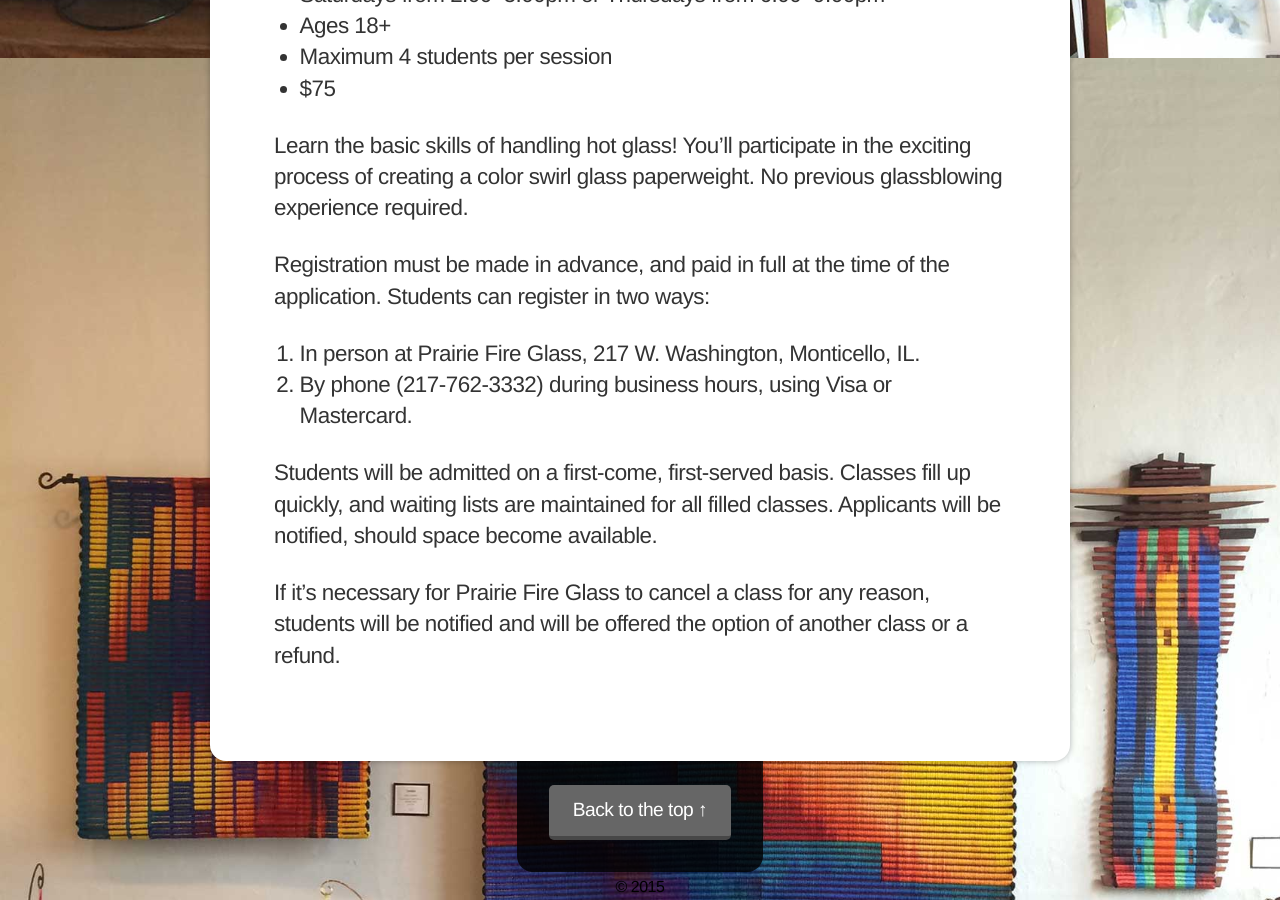
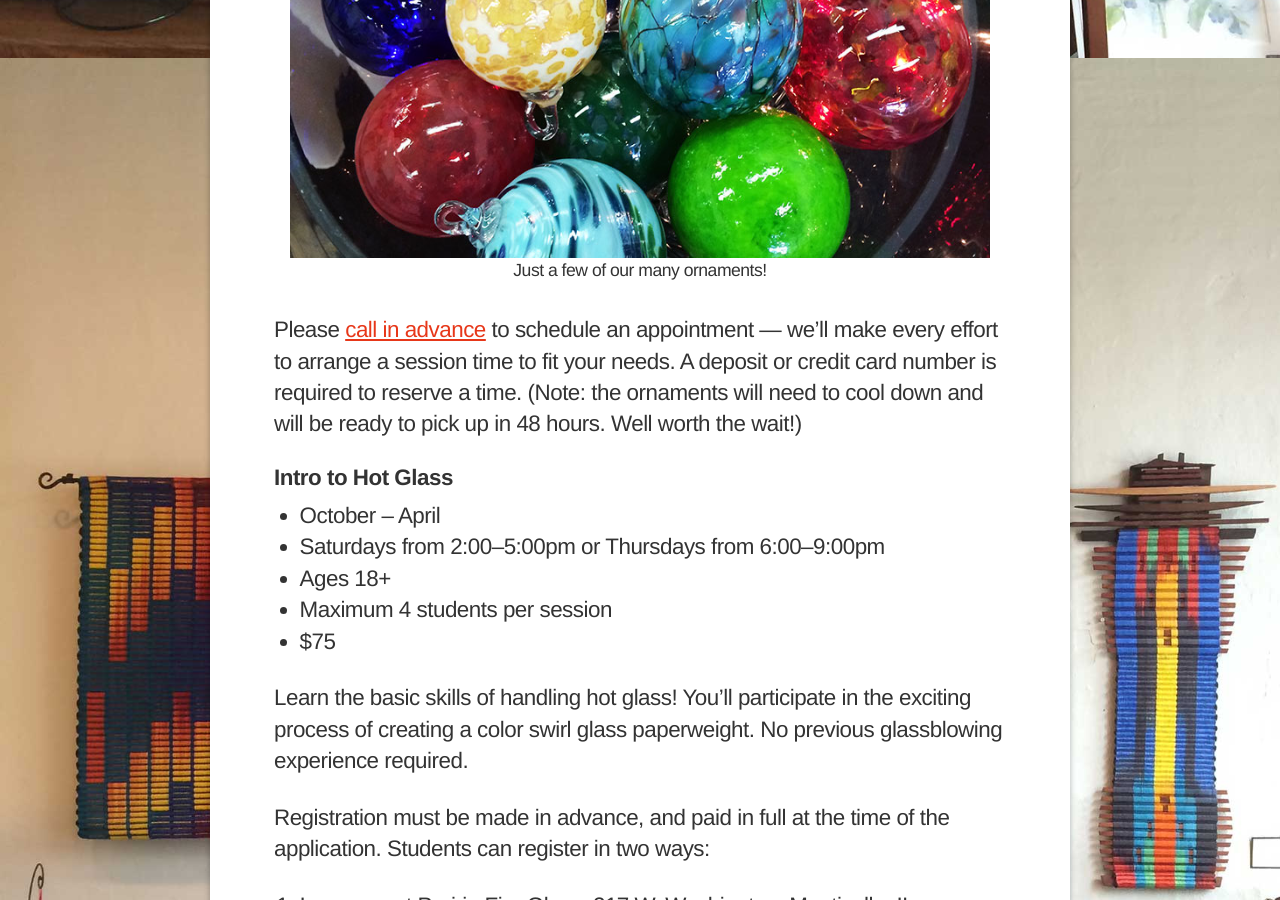
Before and after one commit to prairiefireglass/prairiefireglass.github.io, a Jekyll site: the page built from events/index.html, in a window 1280 px wide and 900 px high, scrolled down 1649 px. Built offline with Jekyll 4.4.1, drawn with Linux system fonts in a browser that asks for light colours; nearby versions of some CDN libraries.

Commit message:
Add ornaments image

```diff
--- a/events/index.html
+++ b/events/index.html
@@ -51,6 +51,10 @@
     <p>
       Guaranteed fun for all ages! You pick the colors and provide the air, and we do the rest. Great for individuals, families, scout, church, and school groups who want to experience glassblowing. Make them for yourself or to give as gifts. We also carry a large assortment of ornament holders so you can display and enjoy your keepsake ornaments throughout the year.
     </p>
+    <figure class="page-image">
+      <img src="/assets/images/events/ornaments.jpg" style="max-width: 700px;">
+      <figcaption class="page-image__caption">Just a few of our many ornaments!</figcaption>
+    </figure>
     <p>
       Please <a href="/contact/">call in advance</a> to schedule an appointment — we’ll make every effort to arrange a session time to fit your needs. A deposit or credit card number is required to reserve a time. (Note: the ornaments will need to cool down and will be ready to pick up in 48 hours. Well worth the wait!)
     </p>
```
Also changed, not shown: assets/images/events/colors.jpg (added), assets/images/events/ornaments.jpg (added).
